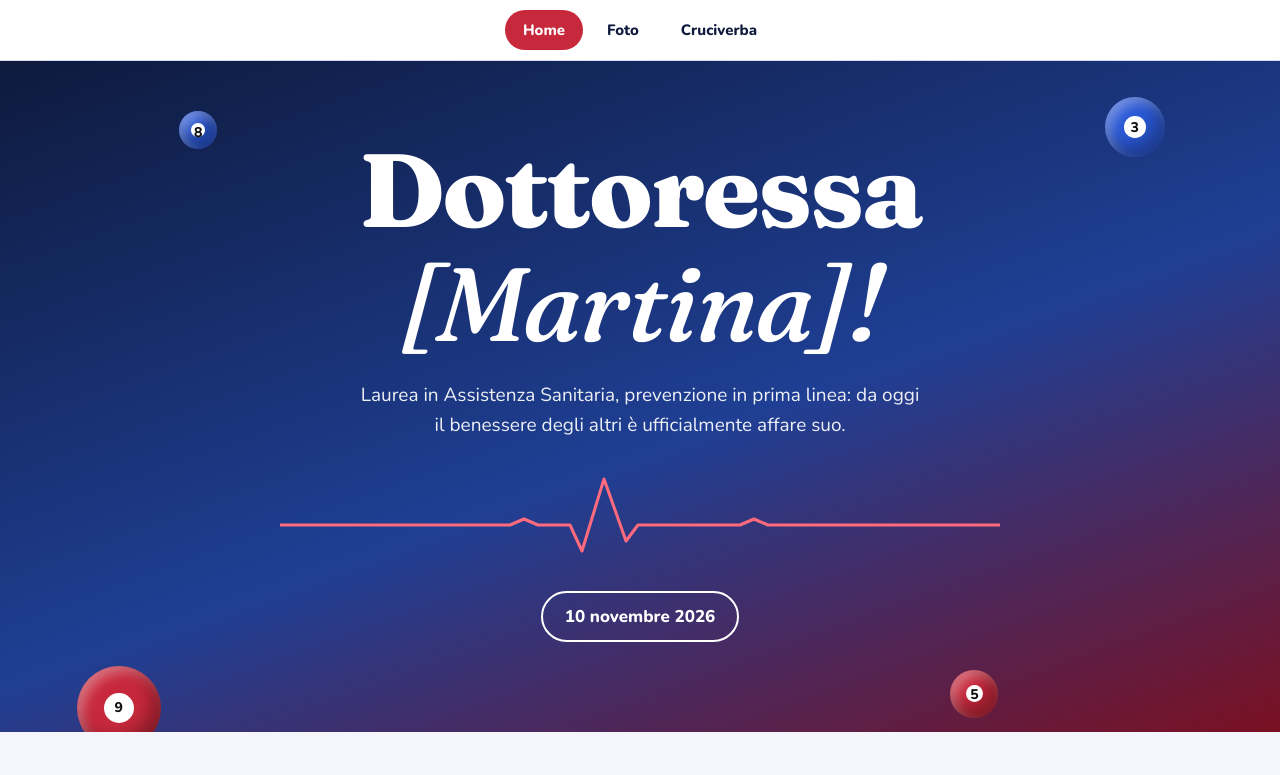
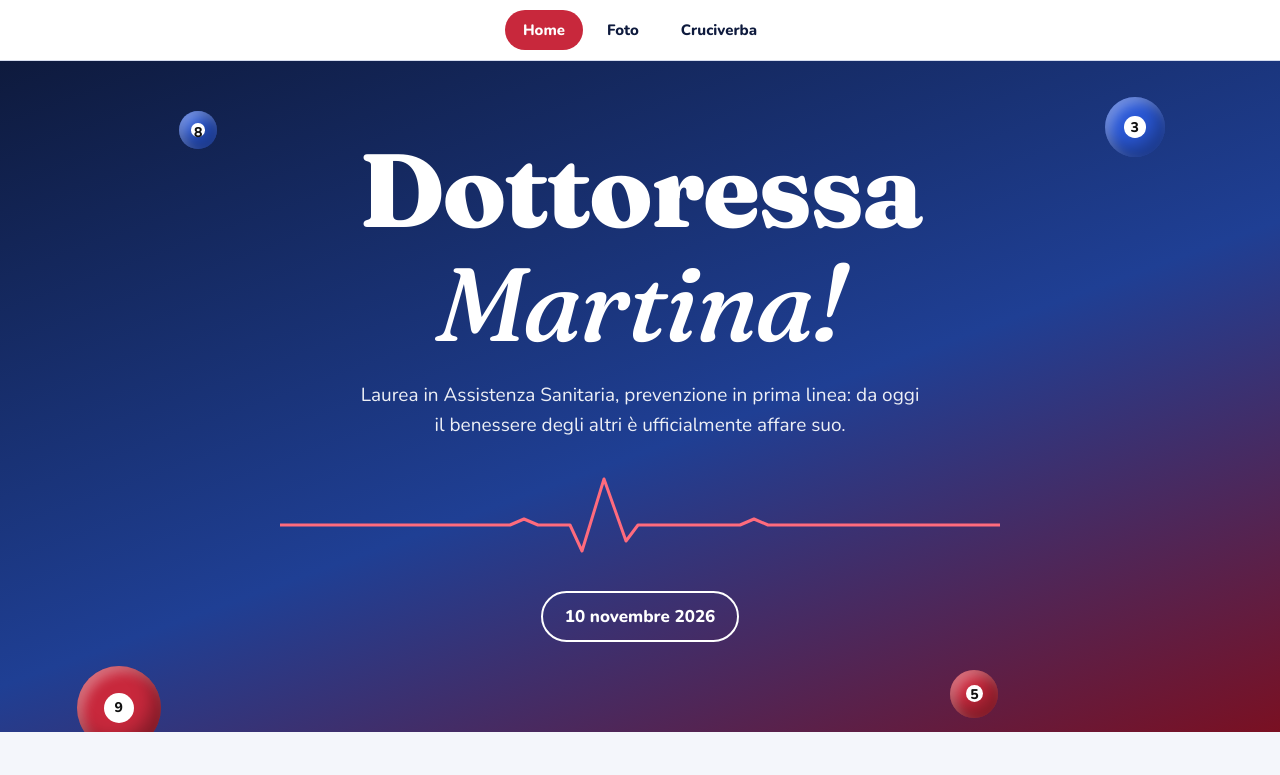
Before and after one commit to CarlottaZanotto262003/Laurea_10_11_2026, a plain HTML site: page index.html in a window 1280 px wide. Shown: the top 775 px of the page. Drawn offline with nearby package versions, Linux system fonts and the light colour scheme.

Commit message:
Remove brackets from name in header

```diff
--- a/index.html
+++ b/index.html
@@ -81,7 +81,7 @@ footer{text-align:center;padding:30px 20px 40px;color:var(--mut);font-size:15px}
 <section class="view" id="v-home">
 <header class="hero">
 <span class="ball b4" data-n="8"></span><span class="ball b2" data-n="3"></span><span class="ball b1" data-n="9"></span><span class="ball b3" data-n="5"></span>
-<h1>Dottoressa<br><em>[Martina]!</em></h1>
+<h1>Dottoressa<br><em>Martina!</em></h1>
 <p>Laurea in Assistenza Sanitaria, prevenzione in prima linea: da oggi il benessere degli altri è ufficialmente affare suo.</p>
 <svg class="ecg" viewBox="0 0 720 90" aria-hidden="true"><path d="M0 50 H230 l14-6 14 6 H290 l12 26 22-72 22 62 12-16 H460 l14-6 14 6 H720"/></svg>
 <div class="date">10 novembre 2026</div>
```
